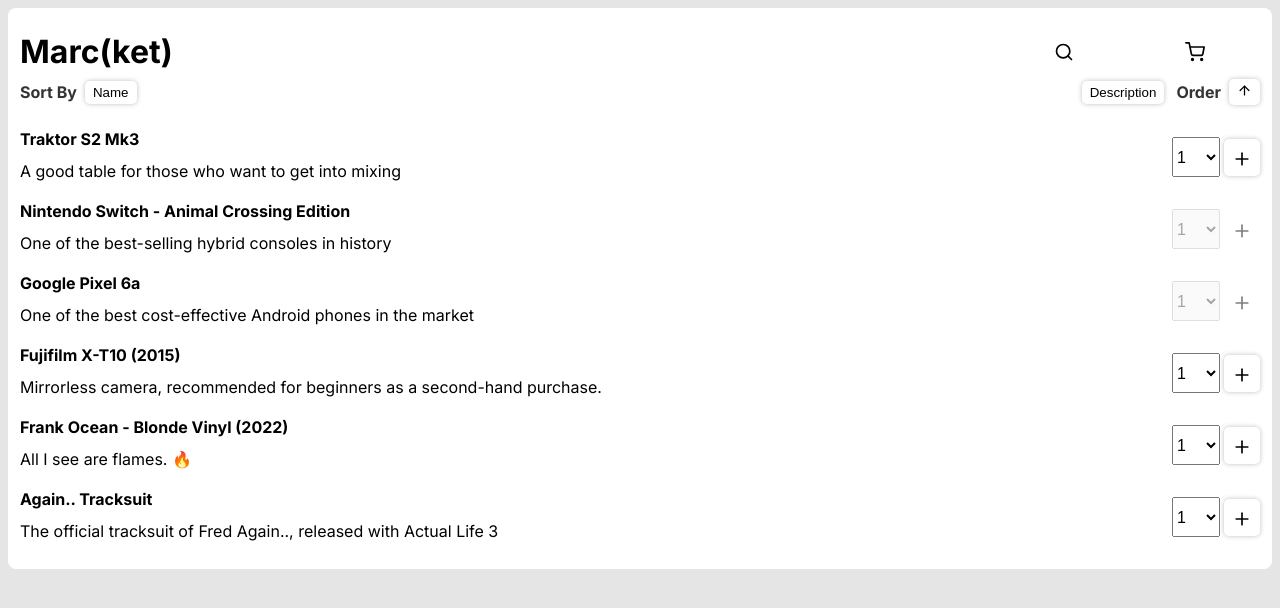
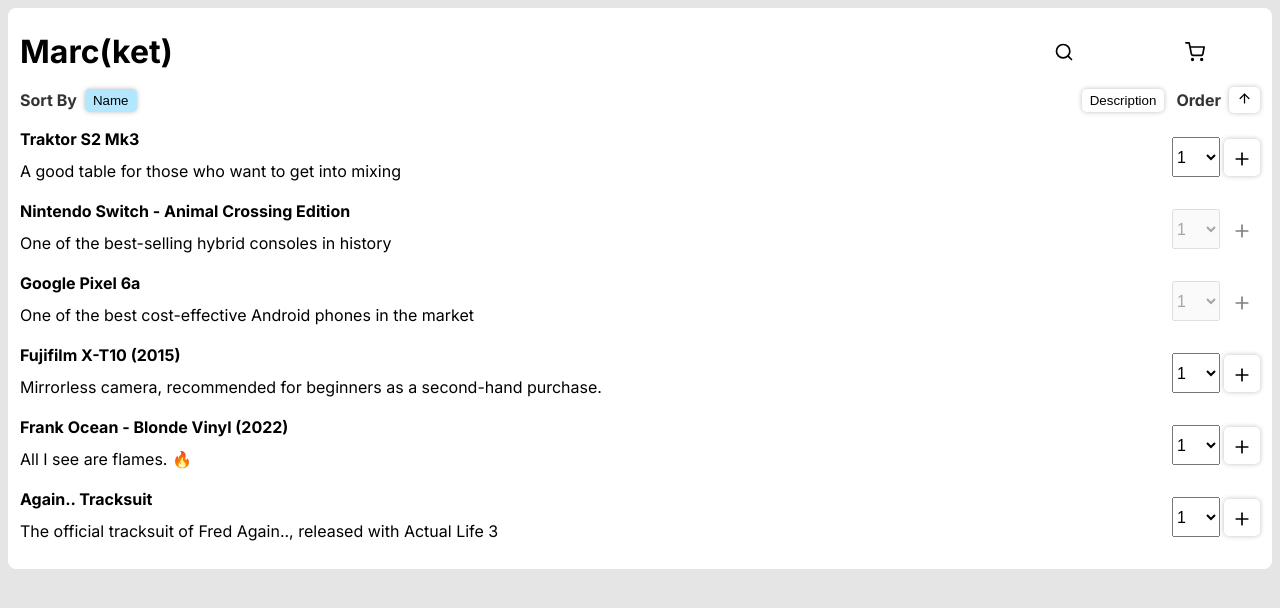
Before and after one commit to MarcCarranza/clorian-test, a Next.js app: page / in a window 1280 px wide. Shown: the top 608 px of the page. Built offline with nearby package versions, Linux system fonts and the light colour scheme.

Commit message:
fix: visual fix to show which sort is selected

```diff
--- a/src/components/Cart/Cart.module.css
+++ b/src/components/Cart/Cart.module.css
@@ -48,7 +48,6 @@
   padding: 0.75rem 1rem;
   font-weight: 700;
   justify-content: flex-end;
-  /* text-transform: uppercase; */
 }
 
 /* LIST */
--- a/src/components/ProductsList/ProductsList.jsx
+++ b/src/components/ProductsList/ProductsList.jsx
@@ -19,8 +19,8 @@
   const dispatch = useAppDispatch();
   // TODO: Filter by search (Redux)
 
-  // TODO: The selectors have to be controlled
-  // productsQty would be too much if the list is too large?
+  // TODO: The selectors have to be controlled for clear
+  // productsQty to Redux home
   const [productsQty, setProductsQty] = useState({});
   const [orderType, setOrderType] = useState({ type: "name", sort: false });
 
@@ -72,19 +72,25 @@
   };
 
   return (
-    <div className={styles.list_wrapper}>
+    <div className={styles.list_container}>
       <div className={styles.list__sort}>
         <div className={styles.list__sortBlock} style={{ flexGrow: 1 }}>
           <label className={styles.sortBlock__label}>Sort By</label>
           <div className={styles.sortBlock__buttonGroup}>
             <button
-              className={styles.sortBlock__button}
+              className={`${styles.sortBlock__button} ${
+                orderType.type === "name" ? styles.sortBlock__buttonActive : ""
+              }`}
               onClick={() => updateOrderType({ type: "name" })}
             >
               Name
             </button>
             <button
-              className={styles.sortBlock__button}
+              className={`${styles.sortBlock__button} ${
+                orderType.type === "description"
+                  ? styles.sortBlock__buttonActive
+                  : ""
+              }`}
               onClick={() => updateOrderType({ type: "description" })}
             >
               Description
--- a/src/components/ProductsList/ProductsList.module.css
+++ b/src/components/ProductsList/ProductsList.module.css
@@ -1,9 +1,10 @@
-.list_wrapper {
+.list_container {
 }
 
 .list__sort {
   display: flex;
   justify-content: space-between;
+  padding-top: 0.5rem;
 }
 
 .list__sortBlock {
@@ -21,6 +22,11 @@
   border: none;
   background-color: transparent;
   padding: 0.25rem 0.5rem;
+  transition: background 0.2s ease-in-out;
+}
+
+.sortBlock__buttonActive {
+  background-color: hsl(200, 100%, 85%);
 }
 
 .sortBlock__buttonGroup {
@@ -35,7 +41,7 @@
 }
 
 .list {
-  padding-top: 1rem;
+  padding-top: 0.5rem;
 }
 
 .list__product {
```
